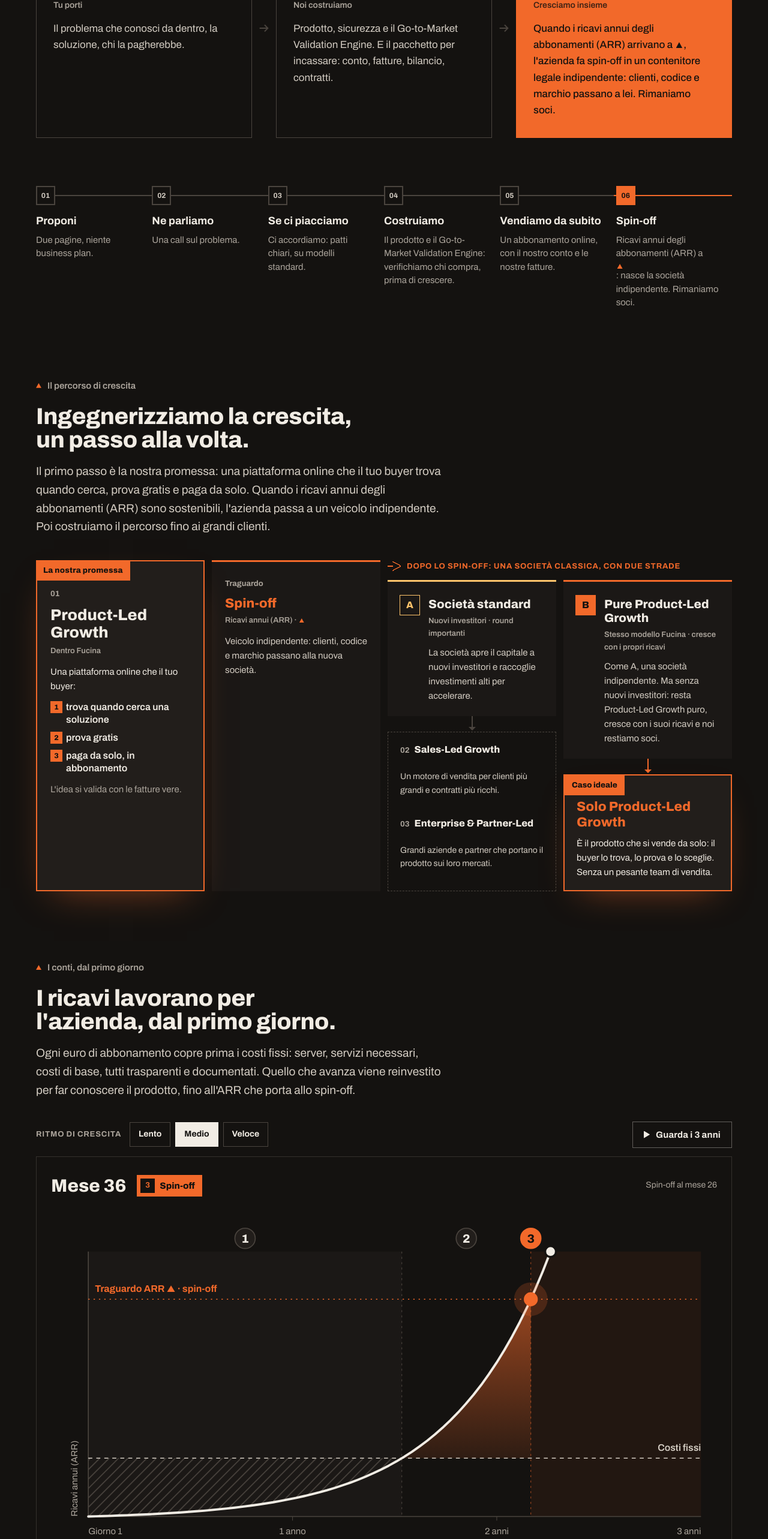
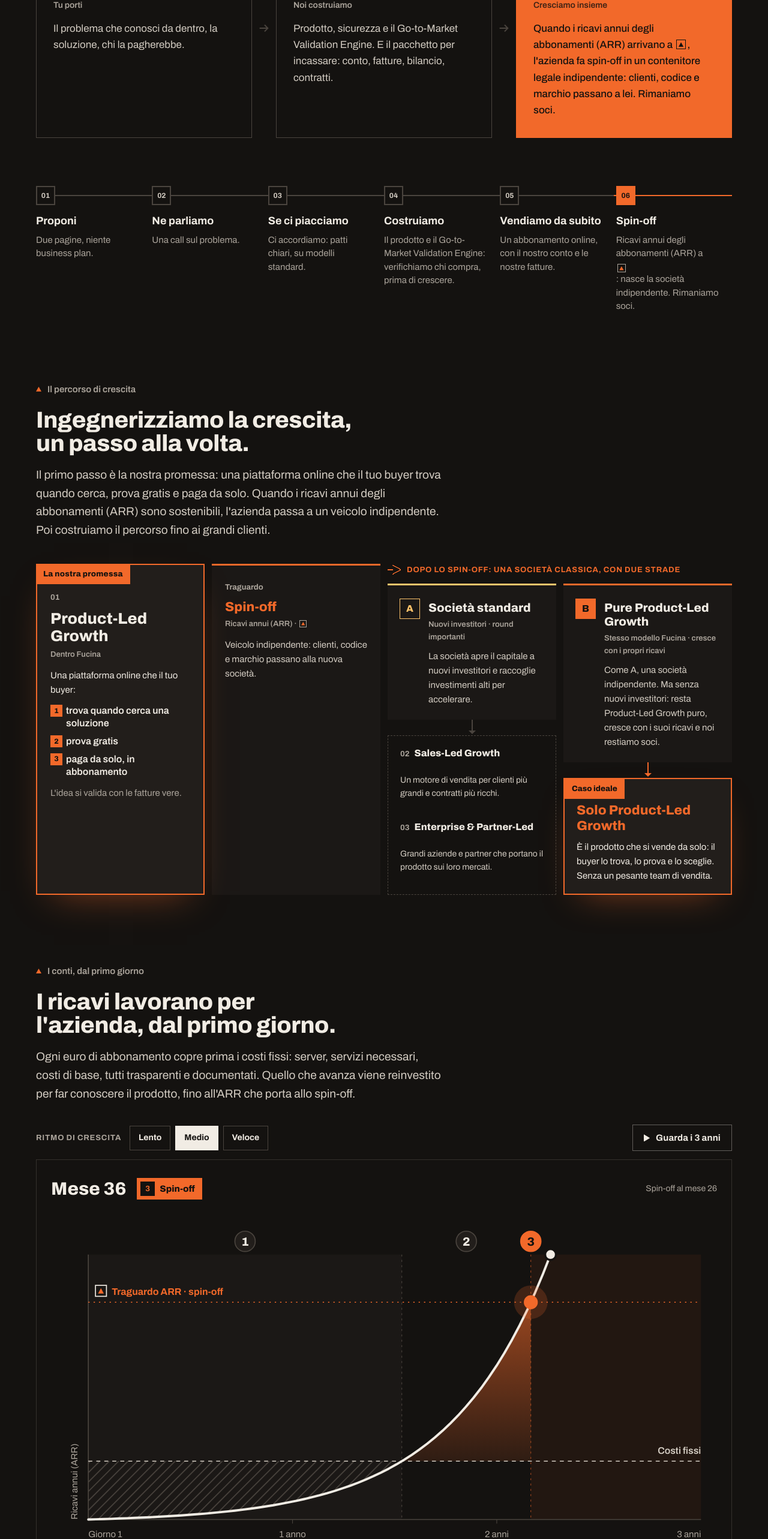
Before and after one commit to giovannipecora/fucina-ventures, a React (Vite) app: page / in a window 1280 px wide. Shown: the part 3721-6287 px from the top of the page at 60% size. Built offline with nearby package versions, Linux system fonts and the light colour scheme.

Commit message:
Soglia ARR: logo intero, triangolo dentro il quadrato
Co-Authored-By: Claude Opus 5.5 <noreply@anthropic.com>
Claude-Session: https://claude.ai/code/session_019aWZR2njWsPE9Bv3HZ2G5N

```diff
--- a/src/components/Grafico.jsx
+++ b/src/components/Grafico.jsx
@@ -71,7 +71,11 @@ function Svg({ W, H, pad, t, fs, id, speed, month }) {
       <line x1={x0} y1={yc} x2={x1} y2={yc} stroke="var(--ink-2)" strokeWidth="1.5" strokeDasharray="6 6" />
       <text x={x1} y={yc - fs * 0.6} textAnchor="end" fontSize={fs * 0.8} fontWeight="600" fill="var(--ink-2)">{t.costs}</text>
       <line x1={x0} y1={yt} x2={x1} y2={yt} stroke="var(--accent)" strokeWidth="1.5" strokeDasharray="2 6" />
-      <text x={x0 + 10} y={yt - fs * 0.6} fontSize={fs * 0.8} fontWeight="700" fill="var(--accent)">{t.target.split('[X]').flatMap((p, i) => (i === 0 ? [p] : [<tspan key={i} fontSize={fs * 0.7}>▲</tspan>, p]))}</text>
+      <g transform={`translate(${x0 + 10} ${yt - fs * 1.45})`} aria-hidden="true">
+        <rect x="0.75" y="0.75" width={fs - 1.5} height={fs - 1.5} fill="none" stroke="var(--ink)" strokeWidth="1.5" />
+        <path d={`M${fs * 0.26} ${fs * 0.72} L${fs * 0.5} ${fs * 0.28} L${fs * 0.74} ${fs * 0.72} Z`} fill="var(--accent)" />
+      </g>
+      <text x={x0 + 10 + fs * 1.4} y={yt - fs * 0.6} fontSize={fs * 0.8} fontWeight="700" fill="var(--accent)">{t.target.replace(' [X]', '').replace('[X]', '')}</text>
 
       <line x1={xc} y1={y1} x2={xc} y2={y0} stroke="var(--line-2)" strokeDasharray="3 5" />
       <line x1={xt} y1={y1} x2={xt} y2={y0} stroke="var(--accent)" strokeOpacity="0.6" strokeDasharray="3 5" />
--- a/src/styles.css
+++ b/src/styles.css
@@ -490,5 +490,6 @@ h1, h2, h3 { margin: 0; font-weight: 800; font-stretch: var(--wide); letter-spac
 @media (max-width: 560px) { .fork-paths { grid-template-columns: minmax(0, 1fr); gap: 28px; } }
 
 /* Soglia ARR ancora da decidere: il triangolo del logo al posto di [X] */
-.soglia { display: inline-block; width: 0.62em; height: 0.56em; margin: 0 0.12em; vertical-align: 0.02em; background: var(--accent); clip-path: polygon(50% 0, 100% 100%, 0 100%); }
-.path-step.final .soglia { background: currentColor; }
+.soglia { position: relative; display: inline-block; width: 0.95em; height: 0.95em; margin: 0 0.14em; vertical-align: -0.12em; border: 0.08em solid currentColor; }
+.soglia::after { content: ""; position: absolute; left: 20%; right: 20%; top: 24%; bottom: 22%; background: var(--accent); clip-path: polygon(50% 0, 100% 100%, 0 100%); }
+.path-step.final .soglia::after { background: currentColor; }
```
